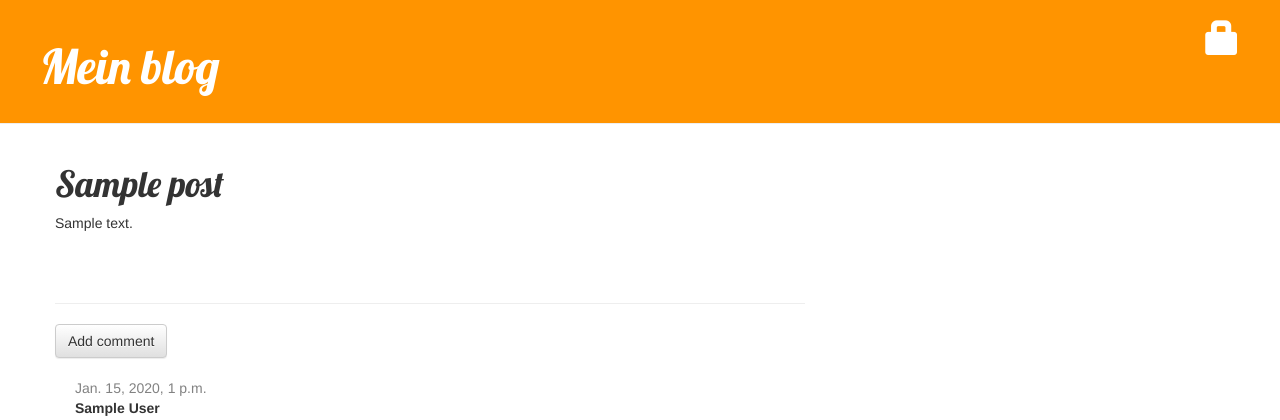
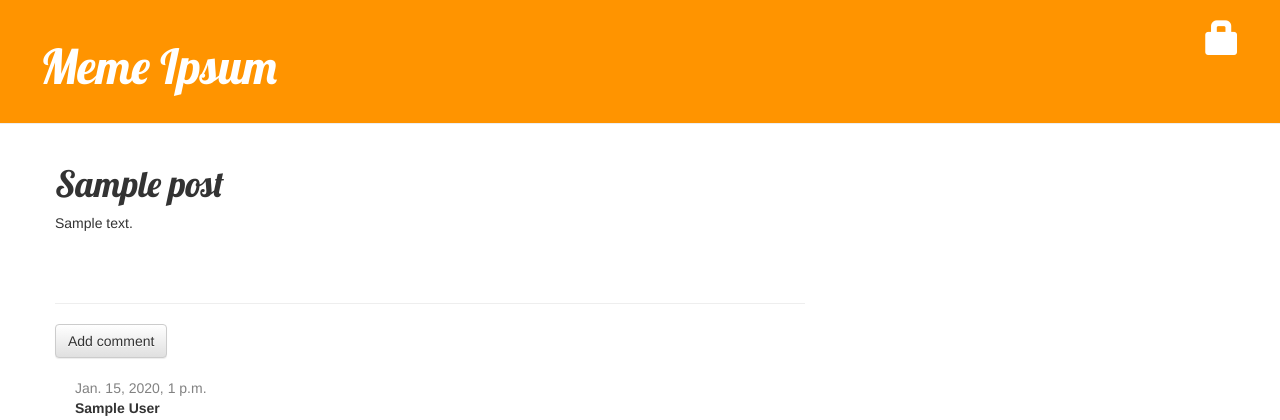
Before and after one commit to ezart/my-first-blog, a Django app: page /post/1/ in a window 1280 px wide. Shown: the top 420 px of the page. Run offline with Django 3.2, Linux system fonts and the light colour scheme; tables that the repository leaves empty hold one stand-in row (values such as "Sample post"); some libraries are stand-ins or nearby versions.

Commit message:
changed header of site

```diff
--- a/blog/templates/blog/base.html
+++ b/blog/templates/blog/base.html
@@ -1,7 +1,7 @@
 {% load staticfiles %}
 <html>
     <head>
-        <title>Lessons from Django Girls blog</title>
+        <title>Meme ipsum</title>
         <link rel="stylesheet" href="//maxcdn.bootstrapcdn.com/bootstrap/3.2.0/css/bootstrap.min.css">
         <link rel="stylesheet" href="//maxcdn.bootstrapcdn.com/bootstrap/3.2.0/css/bootstrap-theme.min.css">
         <link href='//fonts.googleapis.com/css?family=Lobster&subset=latin,latin-ext' rel='stylesheet' type='text/css'>
@@ -16,7 +16,7 @@
             <a href="{% url 'login' %}" class="top-menu"><span class="glyphicon glyphicon-lock"></span></a>
          {% endif %}
 
-         <h1><a href="/">Mein blog</a></h1>
+         <h1><a href="/">Meme Ipsum</a></h1>
 
     </div>
     <div class="content container">
```
